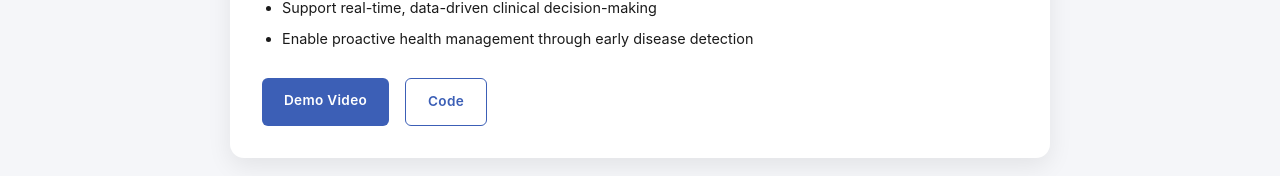
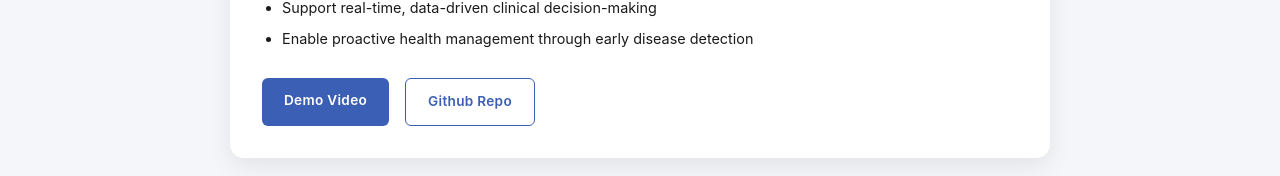
Before and after one commit to Prableen01/BDA-Lab, a React (Vite) app in the folder cvbl-clone/: page /cepproject in a window 1280 px wide. Shown: the part 464-640 px from the top of the page. Built offline with nearby package versions, Linux system fonts and the light colour scheme.

Commit message:
Update CEPProject.jsx

```diff
--- a/cvbl-clone/src/components/CEPProject.jsx
+++ b/cvbl-clone/src/components/CEPProject.jsx
@@ -40,12 +40,12 @@ const CEPProject = () => {
         </a>
 
         <a
-          href="https://drive.google.com/drive/folders/14PDNFDaUhFuFQyxWusn5qzFT7e75ygqJ?usp=drive_link"
+          href="https://github.com/BDA-IIITA/TiH-Project-2"
           target="_blank"
           rel="noopener noreferrer"
           className="hm-btn hm-github-btn"
         >
-          Code
+          Github Repo
         </a>
       </div>
     </div>
```
